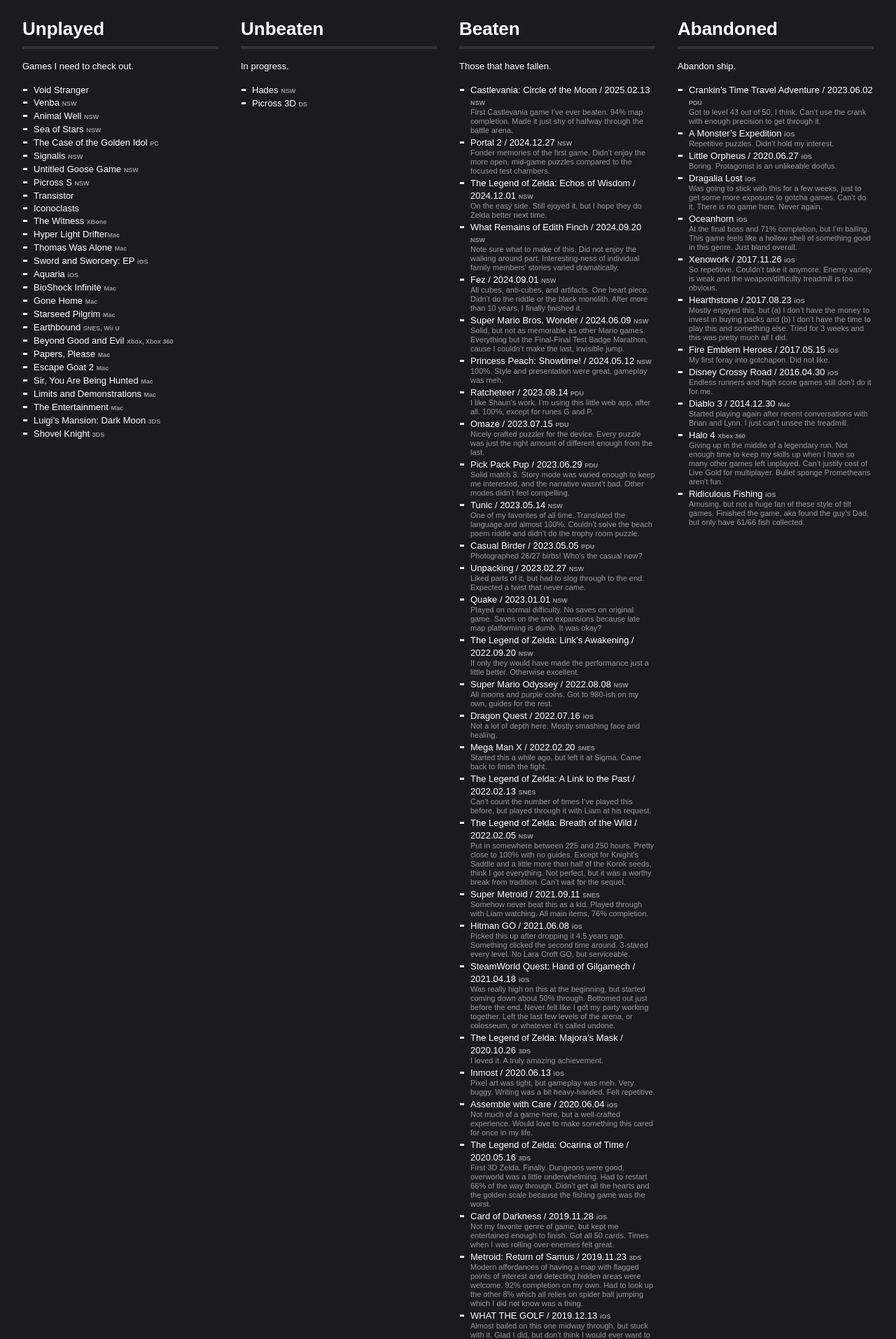
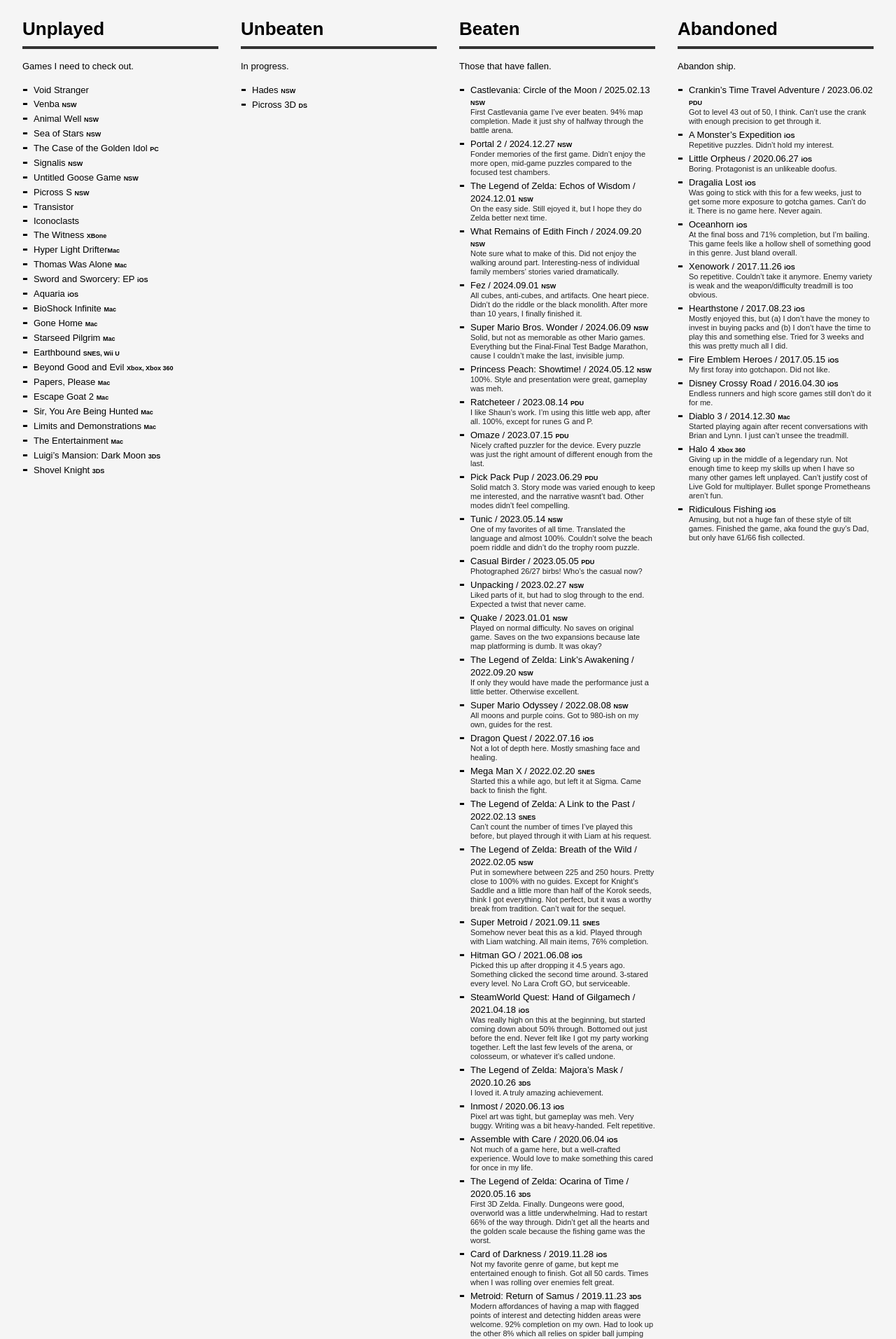
Before and after one commit to kyleobrien/kyleobrien.net, a PHP site: page /unplayed/ in a window 1280 px wide. Shown: the top 1913 px of the page at 70% size. Run offline with PHP 8.4, Linux system fonts and the light colour scheme.

Commit message:
Update styling to match site.

```diff
--- a/unplayed/index.php
+++ b/unplayed/index.php
@@ -35,8 +35,8 @@
 		body
 		{
 			font: 13px/18px sans-serif;
-			color: white;
-			background-color: #1b1b1e;
+			color: black;
+			background-color: whitesmoke;
 			padding: 16px;
 		}
 
@@ -89,7 +89,7 @@
 		li
 		{
 			list-style: none;
-			padding: 0 0 0 16px;
+			padding: 0 0 2px 16px;
 			position: relative;
 		}
 
@@ -106,7 +106,7 @@
 
 		span
 		{
-			color: #999;
+			color: black;
 			font-size: 9px;
 		}
 
@@ -117,6 +117,7 @@
 			display: block;
 			position: relative;
 			top: -2px;
+			color: #212121;
 		}
 
 		/* iPhone [portrait + landscape] */
```
